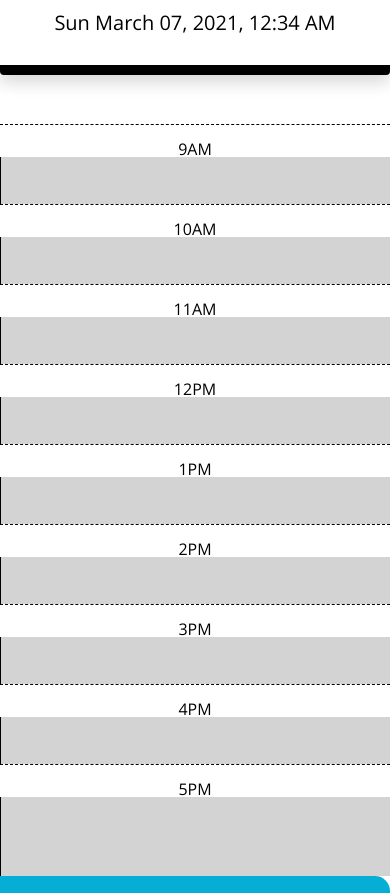
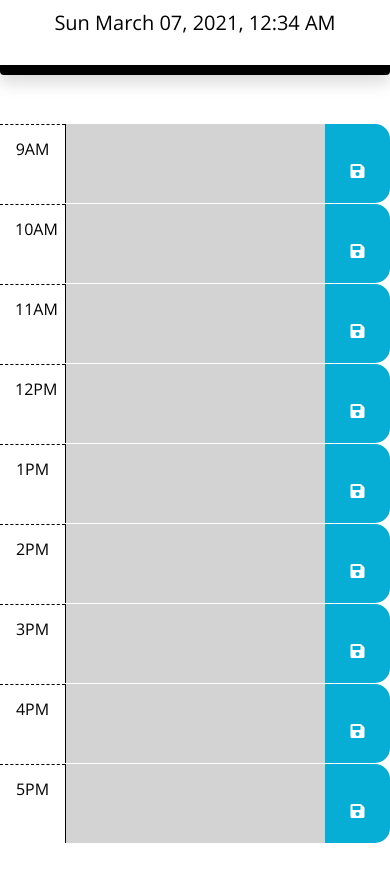
Before and after one commit to yondav/06-day-planner, a plain HTML site: page index.html in a window 390 px wide. Shown: the part 240-1133 px from the top of the page. After the commit the page ends 1083 px from the top, so only its background shows below. Drawn offline with nearby package versions, Linux system fonts and the light colour scheme.

Commit message:
reformatted column so it's truly responsive

```diff
--- a/assets/css/style.css
+++ b/assets/css/style.css
@@ -5,6 +5,7 @@ body {
 }
 
 textarea {
+  flex-shrink: 3;
   background: transparent;
   border: none;
   resize: none;
@@ -33,12 +34,16 @@ textarea {
 }
 
 .row {
+  display: flex;
+  justify-content: center;
+  flex-wrap: nowrap;
   white-space: pre-wrap;
   height: 80px;
   border-top: 1px solid white;
 }
 
 .hour {
+  flex-shrink: 2;
   background-color: #ffffff;
   color: #000000;
   border-top: 1px dashed #000000;
@@ -59,6 +64,7 @@ textarea {
 }
 
 .saveBtn {
+  flex-shrink: 2;
   border: none;
   border-top-right-radius: 15px;
   border-bottom-right-radius: 15px;
--- a/index.html
+++ b/index.html
@@ -34,81 +34,81 @@
       <!-- Timeblocks go here -->
       <!-- row -->
       <div class="row">
-        <div class="hour col-md-2" data-time="9">9AM</div>
-        <textarea class="col-md-8"></textarea>
-        <button aria-label="save" class="saveBtn col-md-2">
+        <div class="hour col-2" data-time="9">9AM</div>
+        <textarea class="col-8"></textarea>
+        <button aria-label="save" class="saveBtn col-2">
           <i class="fas fa-save"></i>
         </button>
       </div>
       <!-- end of row -->
       <!-- row -->
       <div class="row">
-        <div class="hour col-md-2" data-time="10">10AM</div>
-        <textarea class="col-md-8"></textarea>
-        <button aria-label="save" class="saveBtn col-md-2">
+        <div class="hour col-2" data-time="10">10AM</div>
+        <textarea class="col-8"></textarea>
+        <button aria-label="save" class="saveBtn col-2">
           <i class="fas fa-save"></i>
         </button>
       </div>
       <!-- end of row -->
       <!-- row -->
       <div class="row">
-        <div class="hour col-md-2" data-time="11">11AM</div>
-        <textarea class="col-md-8"></textarea>
-        <button aria-label="save" class="saveBtn col-md-2">
+        <div class="hour col-2" data-time="11">11AM</div>
+        <textarea class="col-8"></textarea>
+        <button aria-label="save" class="saveBtn col-2">
           <i class="fas fa-save"></i>
         </button>
       </div>
       <!-- end of row -->
       <!-- row -->
       <div class="row">
-        <div class="hour col-md-2" data-time="12">12PM</div>
-        <textarea class="col-md-8"></textarea>
-        <button aria-label="save" class="saveBtn col-md-2">
+        <div class="hour col-2" data-time="12">12PM</div>
+        <textarea class="col-8"></textarea>
+        <button aria-label="save" class="saveBtn col-2">
           <i class="fas fa-save"></i>
         </button>
       </div>
       <!-- end of row -->
       <!-- row -->
       <div class="row">
-        <div class="hour col-md-2" data-time="13">1PM</div>
-        <textarea class="col-md-8"></textarea>
-        <button aria-label="save" class="saveBtn col-md-2">
+        <div class="hour col-2" data-time="13">1PM</div>
+        <textarea class="col-8"></textarea>
+        <button aria-label="save" class="saveBtn col-2">
           <i class="fas fa-save"></i>
         </button>
       </div>
       <!-- end of row -->
       <!-- row -->
       <div class="row">
-        <div class="hour col-md-2" data-time="14">2PM</div>
-        <textarea class="col-md-8"></textarea>
-        <button aria-label="save" class="saveBtn col-md-2">
+        <div class="hour col-2" data-time="14">2PM</div>
+        <textarea class="col-8"></textarea>
+        <button aria-label="save" class="saveBtn col-2">
           <i class="fas fa-save"></i>
         </button>
       </div>
       <!-- end of row -->
       <!-- row -->
       <div class="row">
-        <div class="hour col-md-2" data-time="15">3PM</div>
-        <textarea class="col-md-8"></textarea>
-        <button aria-label="save" class="saveBtn col-md-2">
+        <div class="hour col-2" data-time="15">3PM</div>
+        <textarea class="col-8"></textarea>
+        <button aria-label="save" class="saveBtn col-2">
           <i class="fas fa-save"></i>
         </button>
       </div>
       <!-- end of row -->
       <!-- row -->
       <div class="row">
-        <div class="hour col-md-2" data-time="16">4PM</div>
-        <textarea class="col-md-8"></textarea>
-        <button aria-label="save" class="saveBtn col-md-2">
+        <div class="hour col-2" data-time="16">4PM</div>
+        <textarea class="col-8"></textarea>
+        <button aria-label="save" class="saveBtn col-2">
           <i class="fas fa-save"></i>
         </button>
       </div>
       <!-- end of row -->
       <!-- row -->
       <div class="row">
-        <div class="hour col-md-2" data-time="17">5PM</div>
-        <textarea class="col-md-8"></textarea>
-        <button aria-label="save" class="saveBtn col-md-2">
+        <div class="hour col-2" data-time="17">5PM</div>
+        <textarea class="col-8"></textarea>
+        <button aria-label="save" class="saveBtn col-2">
           <i class="fas fa-save"></i>
         </button>
       </div>
```
